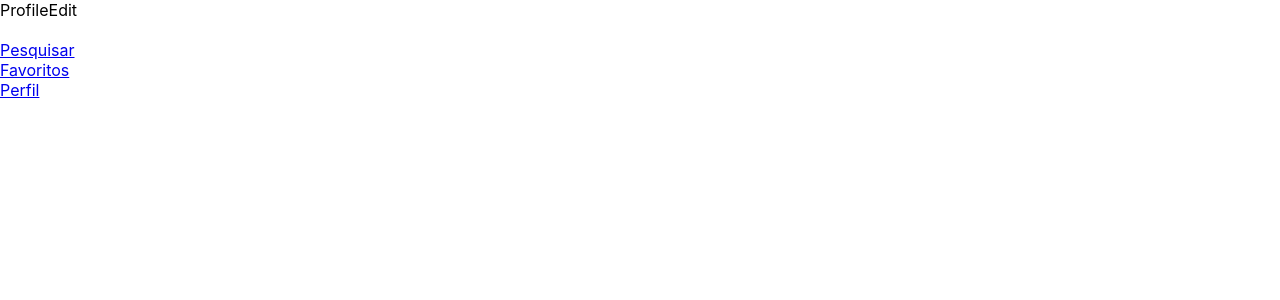
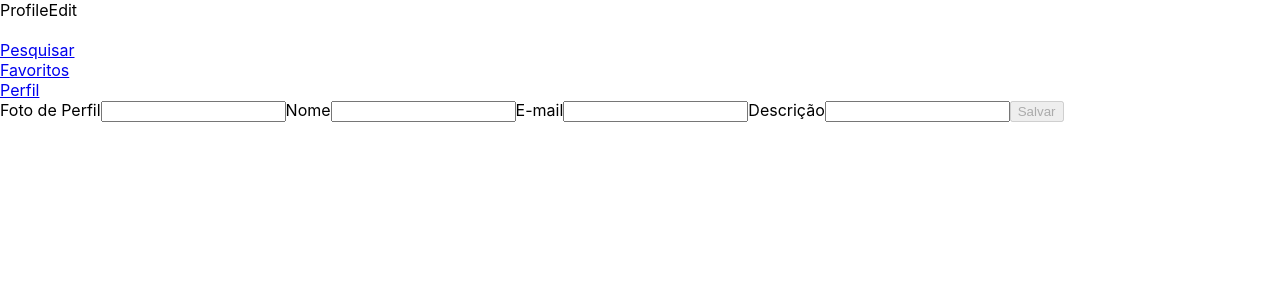
Before and after one commit to sergioruza/Tunes, a React (Create React App) app: page /profile/edit in a window 1280 px wide. Shown: the top 300 px of the page. Built offline with nearby package versions, Linux system fonts and the light colour scheme; the HTML template or start-up script is replaced by a standard one.

Commit message:
Realizando requisito 14

```diff
--- a/src/pages/ProfileEdit.js
+++ b/src/pages/ProfileEdit.js
@@ -1,12 +1,128 @@
 import React, { Component } from 'react';
+import { Redirect } from 'react-router-dom';
 import Header from '../components/Header';
+import Loading from './Loading';
+import { getUser, updateUser } from '../services/userAPI';
 
 export default class ProfileEdit extends Component {
+  state = {
+    loading: true,
+    disabled: true,
+    redirect: false,
+  };
+
+  componentDidMount() {
+    this.getInfo();
+  }
+
+  componentDidUpdate() {
+
+  }
+
+  getInfo = async () => {
+    const get = await getUser();
+    this.setState({
+      image: get.image,
+      email: get.email,
+      name: get.name,
+      description: get.description,
+      loading: false,
+    });
+  };
+
+  onChange = ({ target }) => {
+    const { name, value } = target;
+    this.setState({
+      [name]: value,
+    }, this.verifyInput());
+    console.log(target.value);
+  };
+
+  verifyInput = () => {
+    const caracter = 1;
+    const { image, email, name, description } = this.state;
+    const length = (image.length && email.length
+      && name.length && description.length) >= caracter;
+    const verifyEmail = email.search('@') && email.search('.com');
+    if (length && verifyEmail) {
+      this.setState({ disabled: false });
+    } else {
+      this.setState({ disabled: true });
+    }
+  };
+
   render() {
+    const { image, email, name, description, loading, disabled, redirect } = this.state;
     return (
       <div data-testid="page-profile-edit">
         ProfileEdit
         <Header />
+        {
+          loading ? <Loading /> : (
+            <section>
+              <label htmlFor="img">
+                Foto de Perfil
+                <input
+                  onChange={ this.onChange }
+                  name="image"
+                  id="img"
+                  data-testid="edit-input-image"
+                  value={ image }
+                />
+              </label>
+
+              <label htmlFor="name">
+                Nome
+                <input
+                  onChange={ this.onChange }
+                  name="name"
+                  id="name"
+                  data-testid="edit-input-name"
+                  value={ name }
+                />
+              </label>
+
+              <label htmlFor="email">
+                E-mail
+                <input
+                  onChange={ this.onChange }
+                  name="email"
+                  id="email"
+                  data-testid="edit-input-email"
+                  value={ email }
+                />
+              </label>
+
+              <label htmlFor="description">
+                Descrição
+                <input
+                  onChange={ this.onChange }
+                  name="description"
+                  id="description"
+                  data-testid="edit-input-description"
+                  value={ description }
+                />
+              </label>
+
+              <button
+                disabled={ disabled }
+                type="button"
+                data-testid="edit-button-save"
+                onClick={ async () => {
+                  this.setState({ loading: true });
+                  await updateUser({ image, email, name, description });
+                  this.setState({ loading: false, redirect: true });
+                } }
+              >
+                Salvar
+
+              </button>
+            </section>
+          )
+        }
+        {
+          redirect && <Redirect to="/profile" />
+        }
       </div>
     );
   }
```
